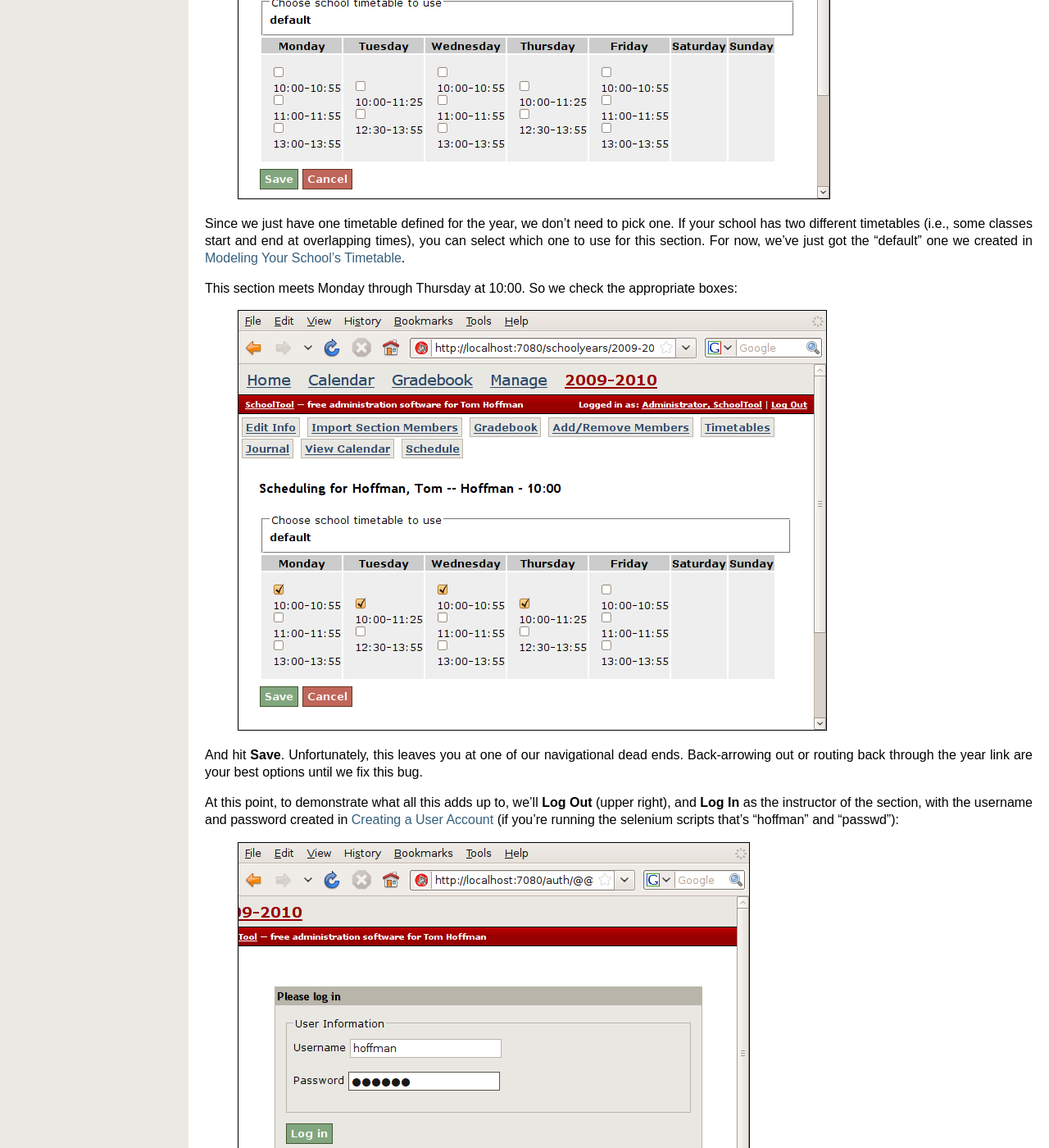
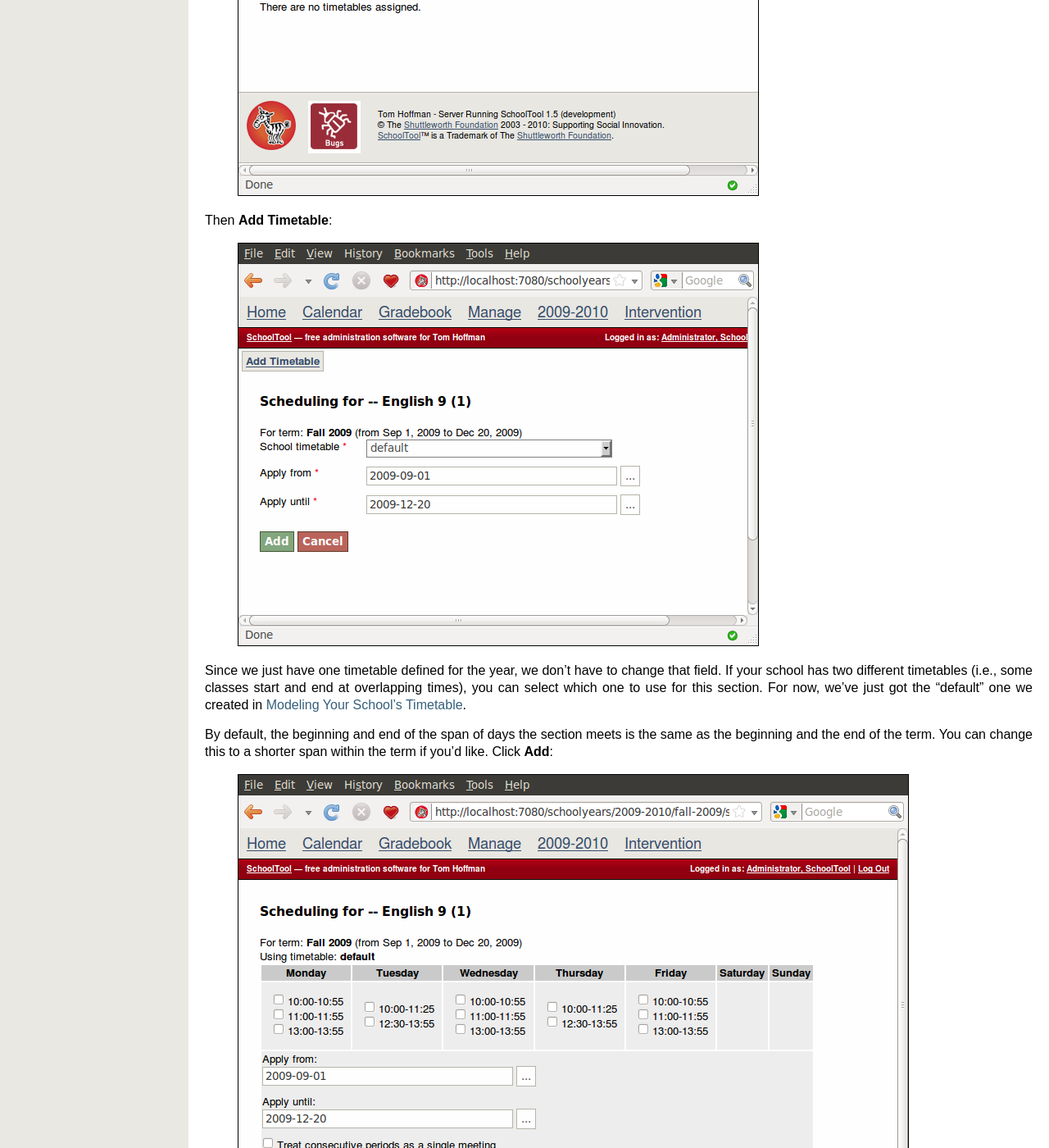
Before and after one commit to schooltool-project/schooltool-book, a Sphinx documentation site: the page built from source/sections.rst, in a window 1280 px wide and 1400 px high, scrolled down 6005 px. Shown: the whole window at 82% size. Built offline with Sphinx 7.4.7, drawn with Linux system fonts in a browser that asks for light colours; some of the changed text lies outside the part shown.

Commit message:
Updated Sections for lucid.

```diff
--- a/source/sections.rst
+++ b/source/sections.rst
@@ -56,32 +56,46 @@
 
 If you have set up timetables, you can now assign the section's meeting times.  If you did not create a timetable, you can still use the section gradebook and some other SchoolTool functionality, just not anything that is dependent on knowing when the section meets, like the attendance journal or calendar.
 
-From the main section view, click **Schedule** (the **Timetable** view is redundant and will be removed):
+From the main section view, click **Schedule**:
 
    .. image:: images/sections-9.png
 
-Since we just have one timetable defined for the year, we don't need to pick one.  If your school has two different timetables (i.e., some classes start and end at overlapping times), you can select which one to use for this section.  For now, we've just got the "default" one we created in :ref:`timetable`.
+Then **Add Timetable**:
+
+   .. image:: images/sections-10.png
+
+Since we just have one timetable defined for the year, we don't have to change that field.  If your school has two different timetables (i.e., some classes start and end at overlapping times), you can select which one to use for this section.  For now, we've just got the "default" one we created in :ref:`timetable`.
+
+By default, the beginning and end of the span of days the section meets is the same as the beginning and the end of the term.  You can change this to a shorter span within the term if you'd like.  Click **Add**:
+
+   .. image:: images/sections-11.png
 
 This section meets Monday through Thursday at 10:00.  So we check the appropriate boxes:
 
-   .. image:: images/sections-10.png
+   .. image:: images/sections-12.png
 
-And hit **Save**.  Unfortunately, this leaves you at one of our navigational dead ends.  Back-arrowing out or routing back through the year link are your best options until we fix this bug.
+You can apply this And hit **Save**.  If you want to apply this timetable to only a specific span of dates within the term, you can changes the **Apply from:** and **Apply to:** dates, which by default begin and end with the term.
+
+If in the timetable there are consecutive periods which you would like to be treated as a single long period, check the **Treat consecutive periods as a single meeting** box.  The most obvious reason you would want to do this is to count attendance only once at the beginning of a double period.
+
+Hit **Save**:
+
+   .. image:: images/sections-13.png
 
 At this point, to demonstrate what all this adds up to, we'll **Log Out** (upper right), and **Log In** as the instructor of the section, with the username and password created in :ref:`user` (if you're running the selenium scripts that's "hoffman" and "passwd"):
 
-   .. image:: images/sections-11.png
+   .. image:: images/sections-14.png
 
 You can see the term and the section we created appear at the color legend for the calendar at left:
 
-   .. image:: images/sections-12.png
+   .. image:: images/sections-15.png
 
 If the current day in real life is not a day when our fake section is meeting, you will want to navigate to a day during the term when the section meets.  The easiest way to do this is to click **Yearly** at the top of the calendar and then click on a highlighted date that indicates a term is in session.  In this case a Monday through Thursday since that's when our section meets:
 
-   .. image:: images/sections-13.png
+   .. image:: images/sections-16.png
 
 As you can see, an event has been created for the meeting of the section:
 
-   .. image:: images/sections-14.png
+   .. image:: images/sections-17.png
 
 Also note that the hourly rows in the calendar are adjusted automatically to conform to the start and end times in the timetable.
--- a/source/setup-initial.rst
+++ b/source/setup-initial.rst
@@ -22,7 +22,7 @@
     $ sudo /etc/init.d/schooltool-2009 stop
     $ sudo /etc/init.d/schooltool-2009 start
 
-**If you want to use SchoolTool over a network or the internet go to :ref:`remote`.**
+**Note:** If you want to use SchoolTool over a network or the internet go to :ref:`remote`.
 
 .. _managepass:
 
--- a/source/upgrade-lucid.rst
+++ b/source/upgrade-lucid.rst
@@ -23,4 +23,4 @@
 You can then `upgrade Ubuntu <https://help.ubuntu.com/10.04/serverguide/C/installing-upgrading.html>`_ normally.
 
 After the upgrade is complete, edit ``/etc/apt/sources.list`` and change
-schooltool-owners line to "lucid". Then ''sudo apt-get update`` and ``sudo apt-get upgrade`` again to get the newest Schooltool and Zope libraries.
+schooltool-owners line to "lucid". Then ``sudo apt-get update`` and ``sudo apt-get upgrade`` again to get the newest Schooltool and Zope libraries.
```
Also changed, not shown: source/images/sections-10.png, source/images/sections-11.png, source/images/sections-12.png, source/images/sections-13.png, source/images/sections-14.png, source/images/sections-15.png (added), source/images/sections-16.png (added), source/images/sections-17.png (added), source/images/sections-9.png, 2 other files.
